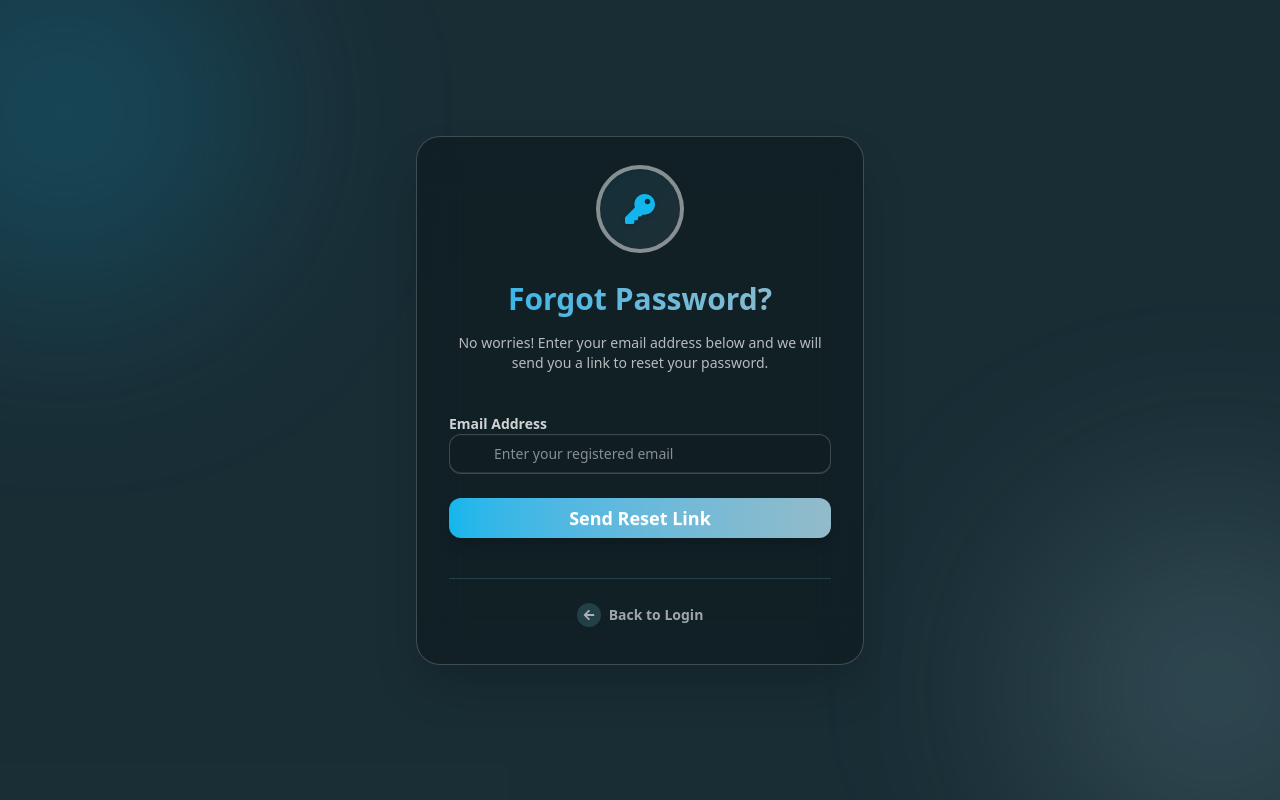
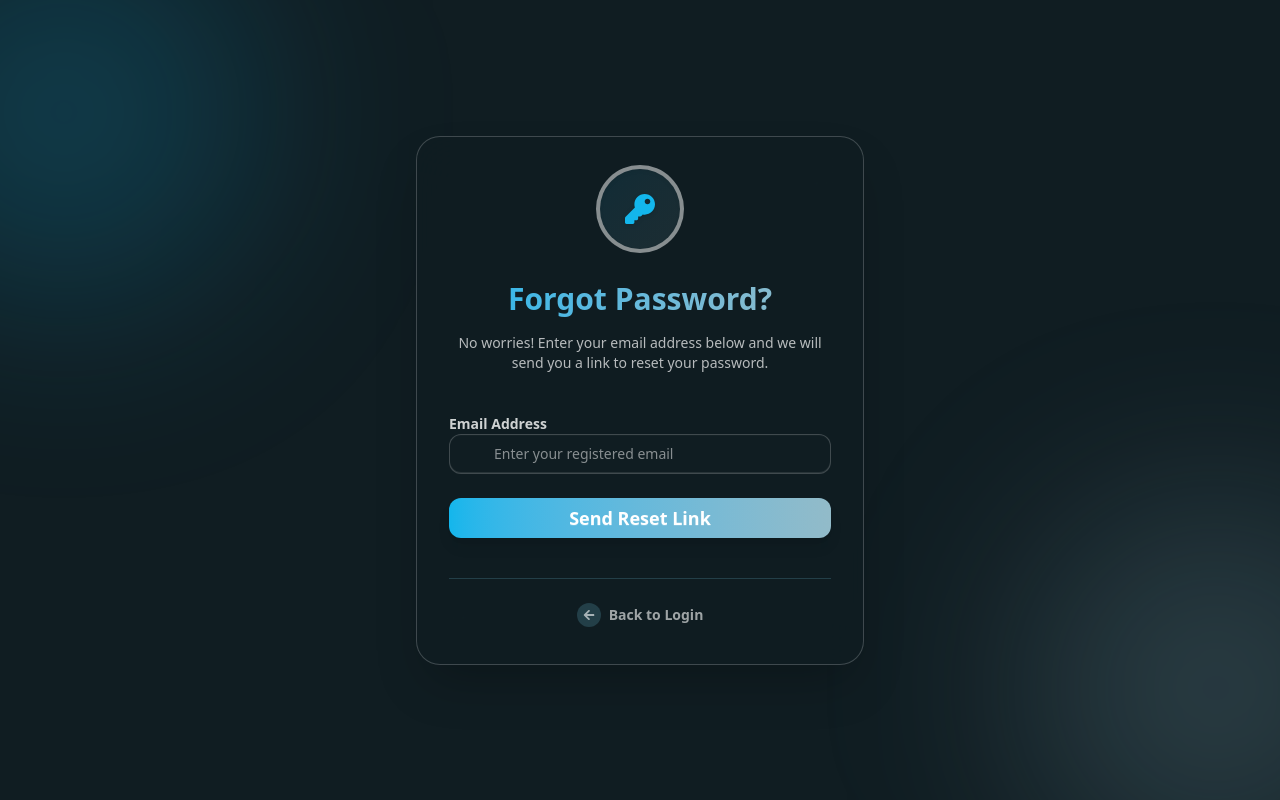
Before and after one commit to mdabdulaziz6236/style-decor, a React (Vite) app: page /auth/forget-password in a window 1280 px wide. Built offline with nearby package versions, Linux system fonts and the light colour scheme; no server answers.

Commit message:
feat: soleved some error

```diff
--- a/src/pages/Auth/ForgetPassword.jsx
+++ b/src/pages/Auth/ForgetPassword.jsx
@@ -53,7 +53,7 @@ const ForgetPassword = () => {
   };
 
   return (
-    <div className="min-h-screen flex items-center justify-center bg-base-200/50 px-4 py-10 relative overflow-hidden font-display">
+    <div className="min-h-screen flex items-center justify-center  px-4 py-10 relative overflow-hidden font-display">
       {/* Background Decorations */}
       <div className="absolute top-[-10%] left-[-10%] w-96 h-96 bg-primary/20 rounded-full blur-[100px]"></div>
       <div className="absolute bottom-[-10%] right-[-10%] w-96 h-96 bg-secondary/20 rounded-full blur-[100px]"></div>
@@ -114,7 +114,7 @@ const ForgetPassword = () => {
             </button>
           </form>
 
-          {/* Footer Links */}
+          {/*  Links */}
           <div className="mt-8 pt-6 border-t border-base-200">
             <Link
               to="/auth/login"
--- a/src/pages/Auth/Login.jsx
+++ b/src/pages/Auth/Login.jsx
@@ -1,4 +1,4 @@
-import React, { useRef, useState } from "react";
+import React, { useState } from "react";
 import { FaGoogle, FaRegEye, FaRegEyeSlash } from "react-icons/fa";
 import { Link, useLocation, useNavigate } from "react-router";
 import loginImg from "../../assets/login.png";
@@ -12,7 +12,6 @@ import useAxios from "../../hooks/useAxios";
 const Login = () => {
   const [isLogin, setIsLogin] = useState(true);
   const [showPassword, setShowPassword] = useState(false);
-  const emailRef = useRef(null)
   const simpleAxios = useAxios()
   const { googleLogin, signInUser, registerUser, updateUserProfile } =
     useAuth();
@@ -21,6 +20,7 @@ const Login = () => {
   const {
     register,
     handleSubmit,
+    getValues,
     formState: { errors },
   } = useForm();
 const from = location.state?.from?.pathname || "/";
@@ -127,7 +127,7 @@ const from = location.state?.from?.pathname || "/";
   };
   /* handle forgetPassword  */
   const handleForgetPassword =()=>{
-    const email = emailRef.current.value;
+    const email = getValues('email')
     navigate('/auth/forget-password',{state:{email}})
 
   }
@@ -237,7 +237,6 @@ const from = location.state?.from?.pathname || "/";
                 })}
                 type="email"
                 placeholder="Enter your email"
-                ref={emailRef}
                 className="input input-bordered w-full rounded-xl"
               />
               {errors.email?.type === "required" && (
@@ -289,7 +288,7 @@ const from = location.state?.from?.pathname || "/";
 
               {isLogin && (
                 <div className="text-right mt-1">
-                  <button onClick={handleForgetPassword} className="text-xs hover:text-green-500 text-primary ">
+                  <button type="button" onClick={handleForgetPassword} className="text-xs hover:text-green-500 text-primary ">
                     Forgot Password?
                   </button>
                 </div>
```
